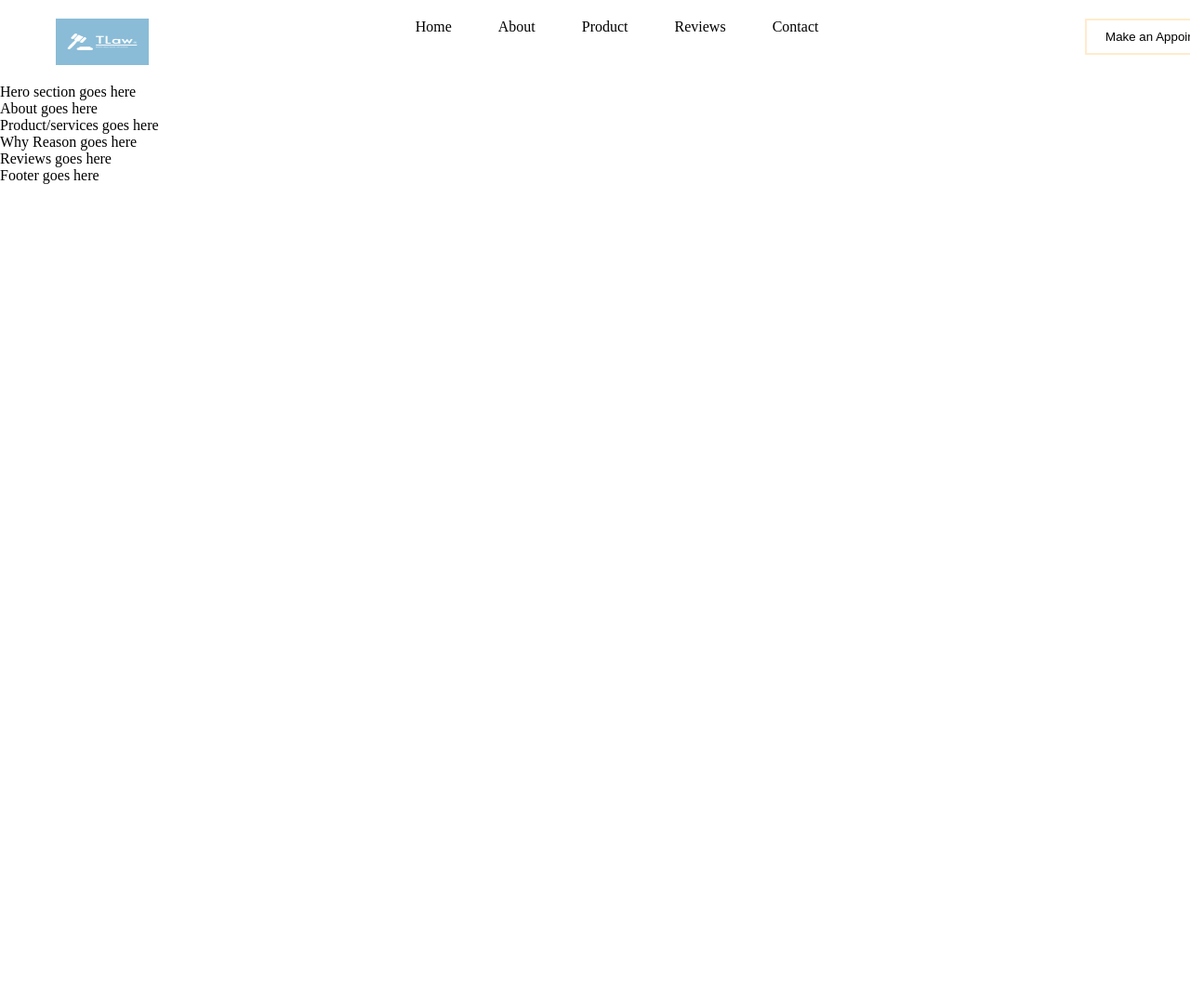
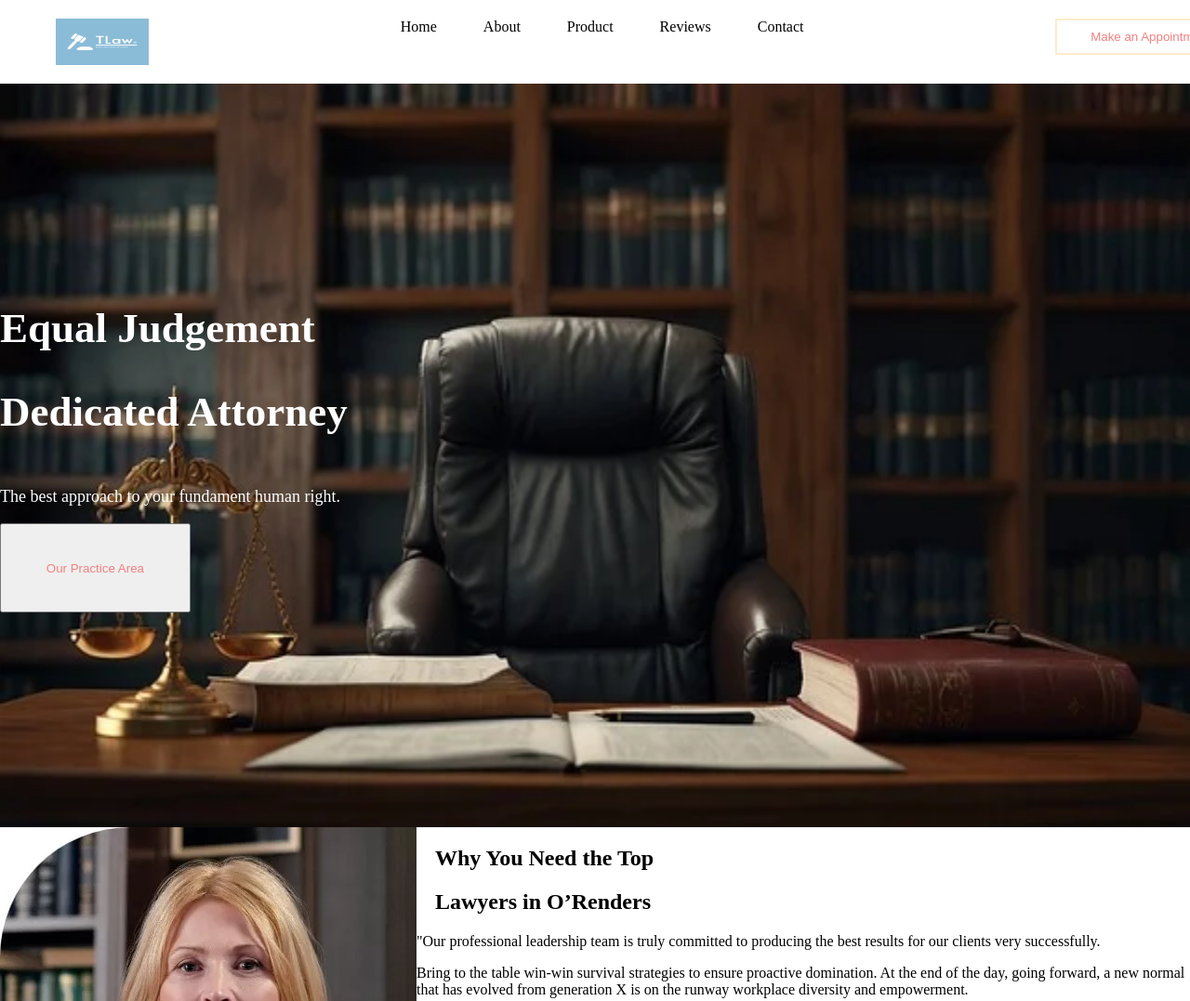
Before and after one commit to giftyamoakowaa/TLAW, a plain HTML site: page index.html in a window 1280 px wide. Shown: the top 1077 px of the page at 93% size. Before the commit the page ends 800 px from the top, so only its background shows below. Drawn offline with Linux system fonts and the light colour scheme.

Commit message:
add project law

```diff
--- a/css/main.css
+++ b/css/main.css
@@ -1,6 +1,9 @@
-*{
+body {
+    overflow-x: hidden;
     margin: 0;
+    padding: 0;
 }
+
 #logo {
 width: 100px;
 height: 50px;
@@ -30,3 +33,50 @@ nav button{
     border-style: solid;
     /* border: 2px solid  blanchedalmond; */
 }
+
+#hero{
+    background-image: url(../assets/images/law\ chair.webp);
+    width: 100vw;
+    height: 100vh;
+    background-repeat: no-repeat;
+    background-size: 100% 100%;
+   }
+
+   #intro {
+    display: flex;
+    flex-direction: column;
+    justify-content:left;
+    color: white;
+    padding-top: 200px;
+   }
+
+   #io {
+    color: white;
+    font-family: "Baskervville", serif;
+    font-size: 30px;
+    font-weight: 600;
+}
+
+   button {
+    height: 12vh;
+    width: 16vw;
+    color: lightcoral;
+   }
+
+   #para {
+    font-family: "Baskervville", serif;
+    font-size: 18px;
+    font-weight: 300;
+   }
+
+   #About {
+    display: flex;
+   }
+
+   #sbt {
+    justify-content: right;
+   }
+
+   .sbt-h {
+    padding-left: 20px;
+   }
--- a/index.html
+++ b/index.html
@@ -18,8 +18,30 @@
         </div>
         <button>Make an Appointment</button>
     </nav>
-    <section>Hero section goes here</section>
-    <section>About goes here</section>
+    <section id="hero">
+        <div id="intro">
+            <div id="io"><h1>Equal Judgement</h1>
+            <h1>Dedicated Attorney</h1></div>
+            <p id="para">The best approach to your fundament human right.</p>
+            <button>Our Practice Area</button>
+        </div>
+    </section>
+    <section id="About">
+        <div id="abt">
+            <img src="./assets/images/Second sec.webp" alt="image">
+            <div class="img-cap"> ==$0
+                <span>15</span>
+                <p>Years of experience</p>
+            </div>
+        </div>
+
+        <div id="sbt">
+           <h1 class="sbt-h">Why You Need the Top</h1>
+           <h1 class="sbt-h">Lawyers in O’Renders</h1>
+           <p class="sbt-p">"Our professional leadership team is truly committed to producing the best results for our clients very successfully.</p>
+           <p class="sbt-p">Bring to the table win-win survival strategies to ensure proactive domination. At the end of the day, going forward, a new normal that has evolved from generation X is on the runway workplace diversity and empowerment.</p>
+        </div>
+    </section>
     <section>Product/services goes here</section>
     <section>Why Reason goes here</section>
     <section>Reviews goes here</section>
```
Also changed, not shown: assets/images/Second sec.webp (added).
